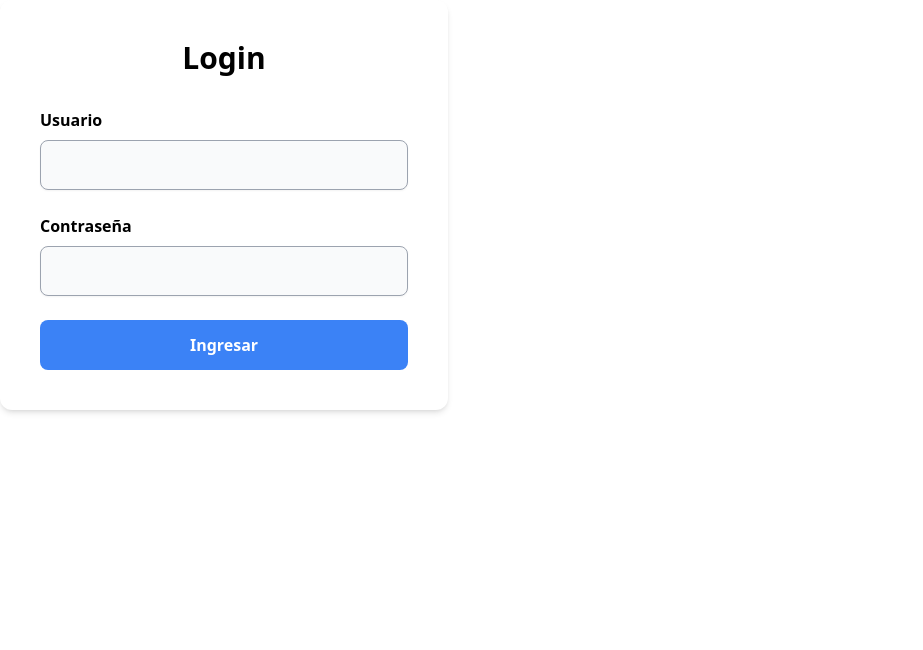
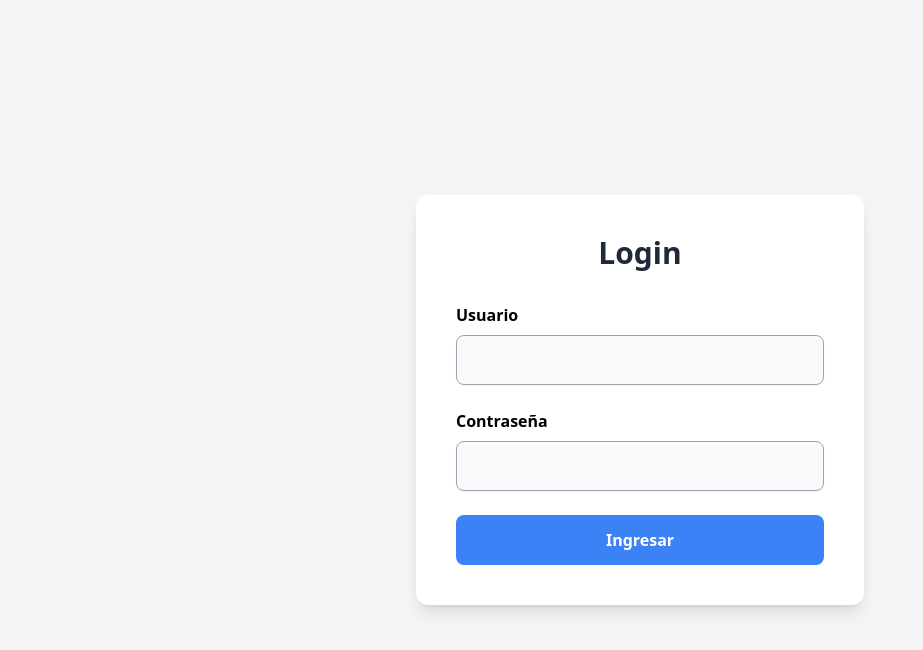
Before and after one commit to Freylolo/React_Vue_js, a React (Vite) app in the folder cafeteria-project/: page / in a window 1280 px wide. Shown: the top 650 px of the page, without its empty margins (0-923 px from the left). Built offline with nearby package versions, Linux system fonts and the light colour scheme.

Commit message:
login css

```diff
--- a/cafeteria-project/src/Login/index.jsx
+++ b/cafeteria-project/src/Login/index.jsx
@@ -36,8 +36,9 @@ export default function Login() {
   };
 
    return (
-  <div className="bg-white p-10 rounded-xl shadow-md w-full max-w-md">
-    <h2 className="text-3xl font-extrabold text-center text-black-700 mb-8">Login</h2>
+  <div className="flex items-center justify-center min-h-screen bg-gray-100">
+  <div className="bg-white p-10 rounded-xl shadow-lg w-full max-w-md">
+    <h2 className="text-3xl font-extrabold text-center text-gray-800 mb-8">Login</h2>
     <form onSubmit={login}>
       <div className="mb-6">
         <label className="block text-black font-bold mb-2">Usuario</label>
@@ -63,6 +64,7 @@ export default function Login() {
     </form>
     {error && <p className="text-red-500 mt-4 text-center">{error}</p>}
   </div>
+  </div>
 
   );
 }
```
Also changed, not shown: cafeteria-project/src/Clientes/index.jsx (added), cafeteria-project/src/Ordenes/index.jsx (added).
